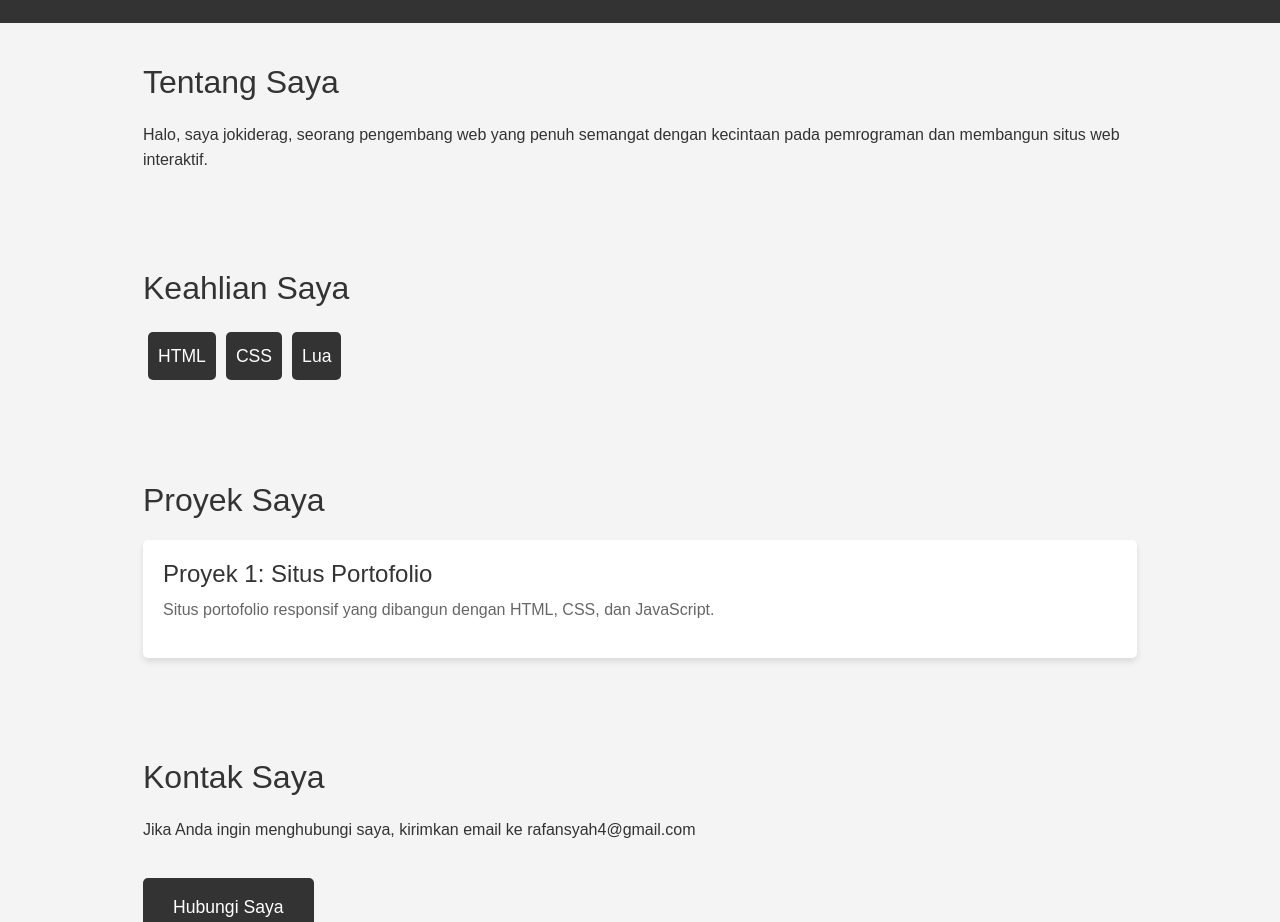
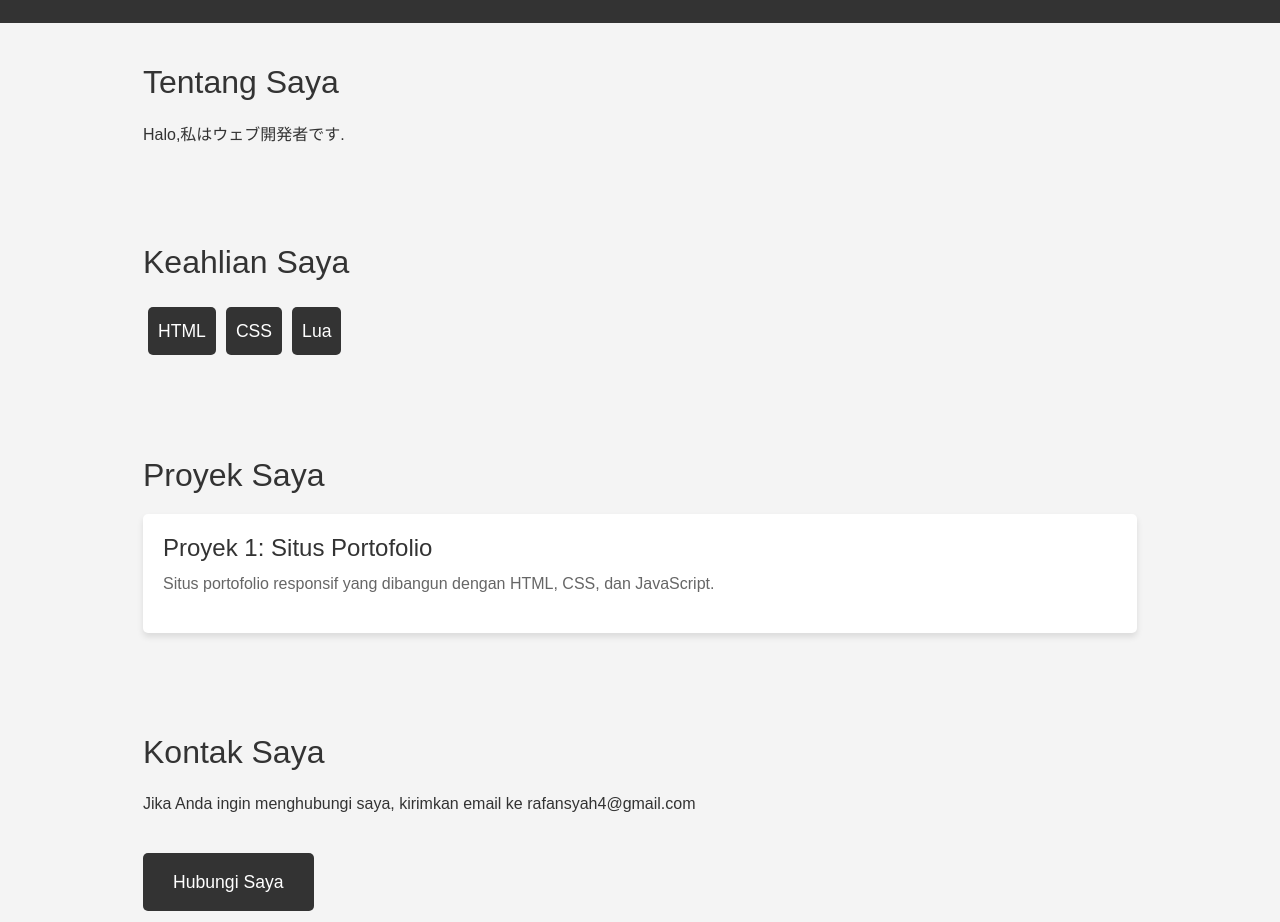
Before and after one commit to rafansyah07/rafansyah07.github.io, a plain HTML site: page index.html in a window 1280 px wide. Shown: the part 1690-2612 px from the top of the page. Drawn offline with nearby package versions, Linux system fonts and the light colour scheme.

Commit message:
Update index.html

```diff
--- a/index.html
+++ b/index.html
@@ -154,7 +154,7 @@
   <section id="about" class="section">
     <div class="container">
       <h2>Tentang Saya</h2>
-      <p>Halo, saya jokiderag, seorang pengembang web yang penuh semangat dengan kecintaan pada pemrograman dan membangun situs web interaktif.</p>
+      <p>Halo,私はウェブ開発者です.</p>
     </div>
   </section>
 
```
